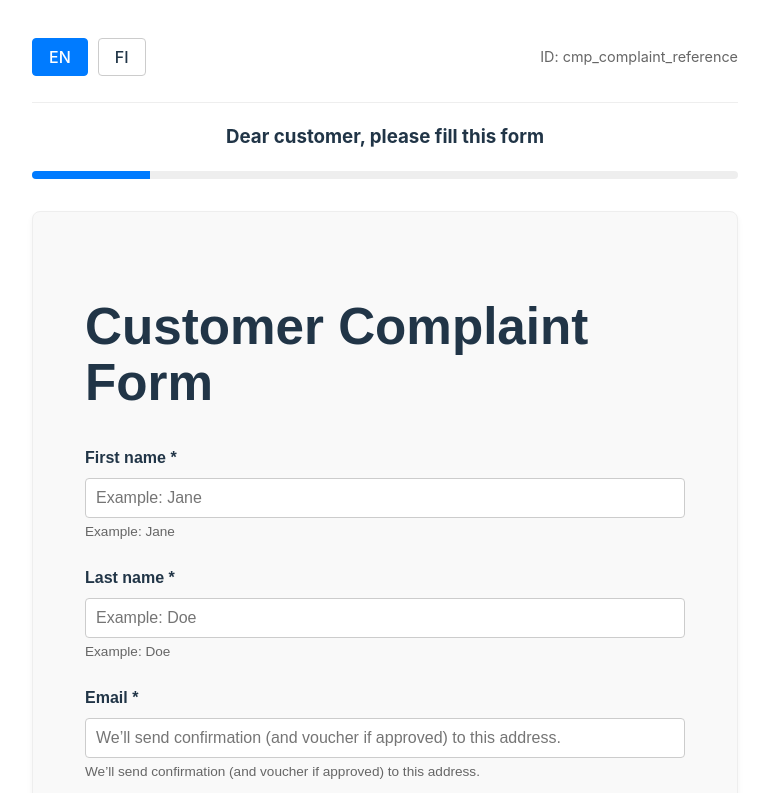
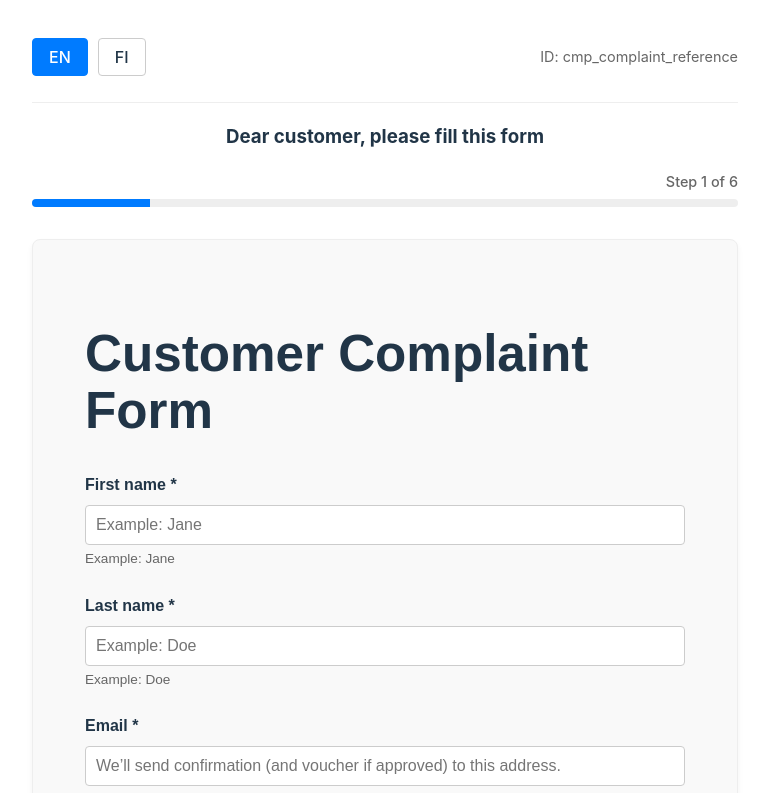
Before and after one commit to TinyTitan33/SE2-FronEnd, a React (Vite) app: page / in a window 1280 px wide. Shown: the top 793 px of the page, without its empty margins (255-1024 px from the left). Built offline with nearby package versions, Linux system fonts and the light colour scheme.

Commit message:
progress bar now has a step counter.

```diff
--- a/src/App.jsx
+++ b/src/App.jsx
@@ -1,6 +1,6 @@
 import { useState } from "react";
 import { BrowserRouter as Router, Routes, Route, useLocation, useNavigate } from "react-router-dom";
-import schema from "./contract.json";
+import schema from "./contract.json"; // Direct import
 import PageOne from "./PageOne";
 import PageTwo from "./PageTwo";
 import "./App.css";
@@ -9,6 +9,8 @@ import "./App.css";
 const UI_TEXT = {
   header_id: { en: "ID", fi: "Tunniste" },
   greeting: { en: "Dear customer, please fill this form", fi: "Hyvä asiakas, täytä tämä lomake" },
+  step: { en: "Step", fi: "Vaihe" },
+  of: { en: "of", fi: "/" },
   success_title: { en: "Thank You!", fi: "Kiitos!" },
   success_msg: { en: "Your complaint has been received.", fi: "Valituksesi on vastaanotettu." },
   summary_title: { en: "Summary", fi: "Yhteenveto" },
@@ -56,27 +58,29 @@ function AppContent({ lang, setLang, formData, onUpdate, onSubmit, onRestart, is
   const location = useLocation();
   const navigate = useNavigate();
 
-  // 1. Sort pages securely
+  // 1. Sort pages securely based on order
   const pages = schema.pages ? [...schema.pages].sort((a, b) => a.order - b.order) : [];
 
-  // 2. Map routes based on INDEX to ensure continuity
-  // Index 0 -> "/"
-  // Index 1 -> "/page2" (Matches PageOne hardcoded push)
-  // Index 2+ -> "/page/page_id"
+  // 2. Map routes
   const pageRoutes = pages.map((page, index) => {
     if (index === 0) return "/";
     if (index === 1) return "/page2";
     return `/page/${page.id}`;
   });
 
-  // 3. Calculate Progress
+  // 3. Calculate Step Count
   const currentPath = location.pathname;
   const currentPageIndex = pageRoutes.indexOf(currentPath);
+
+  // Step Calculation (1-based index)
+  const currentStep = currentPageIndex + 1;
+  const totalSteps = pages.length;
+
   const progress = isSubmitted
     ? 100
     : (currentPageIndex >= 0 ? ((currentPageIndex + 1) / pages.length) * 100 : 0);
 
-  // --- Success Screen ---
+  // --- Success Screen Logic ---
   if (isSubmitted) {
     const getDisplayValue = (key, value) => {
       let fieldDef = null;
@@ -166,6 +170,20 @@ function AppContent({ lang, setLang, formData, onUpdate, onSubmit, onRestart, is
         {UI_TEXT.greeting[lang]}
       </h3>
 
+      {/* STEP COUNTER */}
+      <div style={{
+        display: 'flex',
+        justifyContent: 'flex-end',
+        marginBottom: '6px',
+        fontSize: '0.9rem',
+        color: 'var(--text-muted)',
+        fontWeight: '500'
+      }}>
+        <span>
+          {UI_TEXT.step[lang]} {currentStep} {UI_TEXT.of[lang]} {totalSteps}
+        </span>
+      </div>
+
       <div className="progress-container">
         <div className="progress-bar" style={{ width: `${progress}%` }}></div>
       </div>
@@ -178,7 +196,7 @@ function AppContent({ lang, setLang, formData, onUpdate, onSubmit, onRestart, is
             const prevPath = index > 0 ? pageRoutes[index - 1] : null;
             const isLastPage = index === pages.length - 1;
 
-            if (index === 0) { // Always use PageOne for the first page
+            if (index === 0) {
               return (
                 <Route
                   key={page.id}
```
